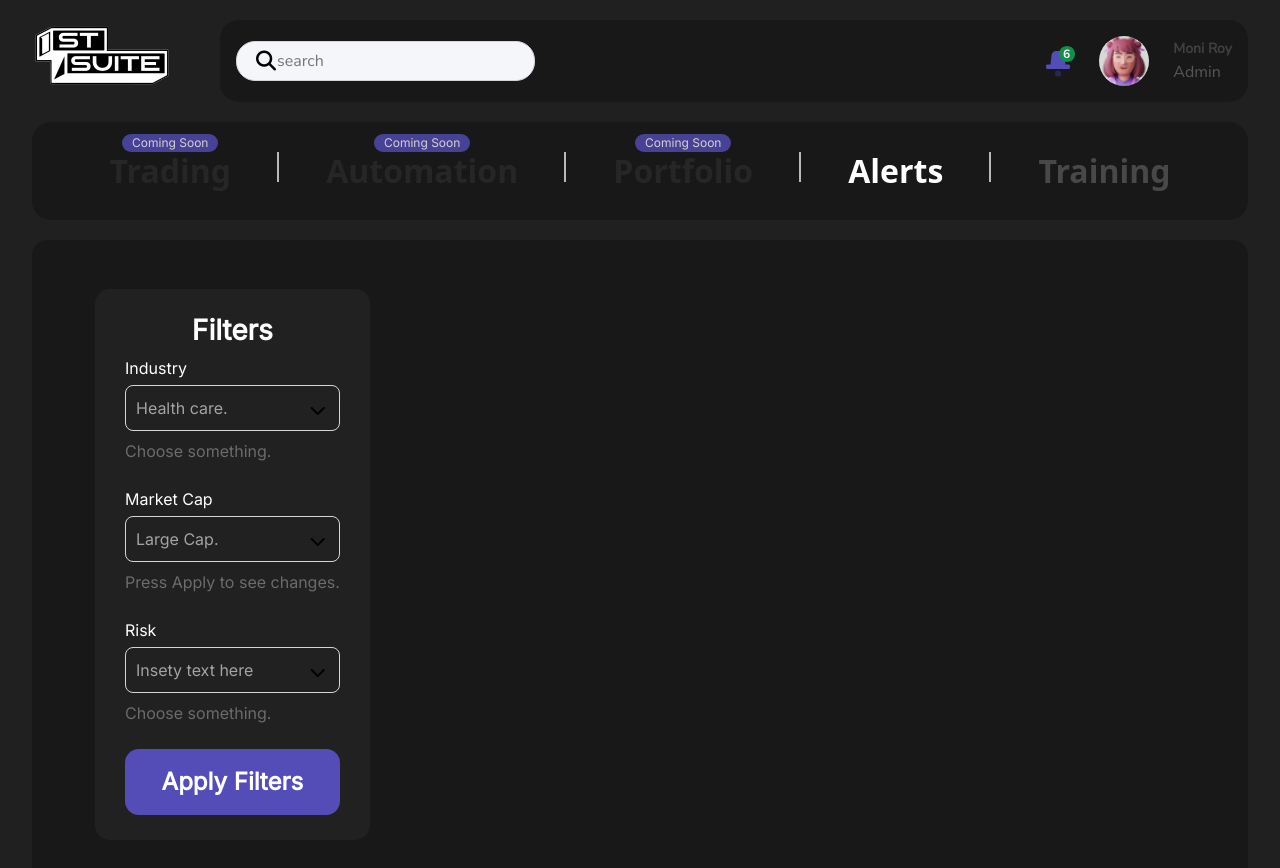
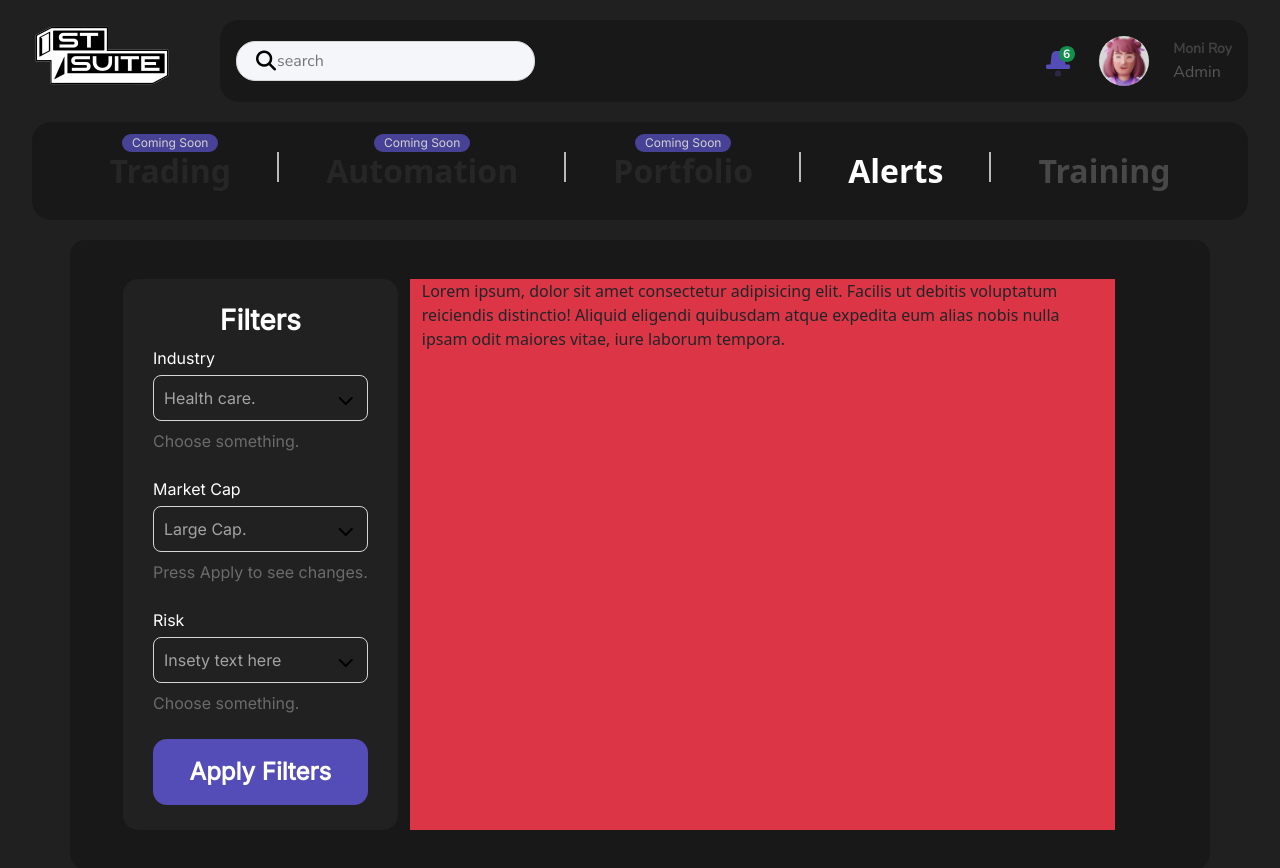
Before and after one commit to Hamza-Noah/Geek-Lab, a React (Vite) app: page / in a window 1280 px wide. Shown: the top 868 px of the page. Built offline with nearby package versions, Linux system fonts and the light colour scheme; a web font is replaced by a local one.

Commit message:
activated the container in the app

```diff
--- a/src/App.module.css
+++ b/src/App.module.css
@@ -1,7 +1,7 @@
 .content{
   background-color: #181818;
   border-radius: 15px;
-  padding: 49px 63px;
+  padding: 39px 53px;
   .filter{
     width: fit-content;
   }
--- a/src/App.tsx
+++ b/src/App.tsx
@@ -9,9 +9,17 @@ export default function App() {
       <div className="container-fluid">
         <Navbar />
         <Sections />
-        <div className={`${styles.content} d-flex}`}>
-          <div className={styles.filter}>
-            <Filter />
+        <div className={`${styles.content} container`}>
+          <div className="row">
+            <div className={`${styles.filter} col-md-4`}>
+              <Filter />
+            </div>
+            <div className={`col-md-8 bg-danger`}>
+              Lorem ipsum, dolor sit amet consectetur adipisicing elit. Facilis
+              ut debitis voluptatum reiciendis distinctio! Aliquid eligendi
+              quibusdam atque expedita eum alias nobis nulla ipsam odit maiores
+              vitae, iure laborum tempora.
+            </div>
           </div>
         </div>
       </div>
--- /dev/null
+++ b/src/components/Data/Data.tsx
@@ -0,0 +1,5 @@
+import styles from "./Data.module.css";
+
+export default function Data() {
+  return <div>Data</div>;
+}
```
Also changed, not shown: src/components/Data/Data.module.css (added).
